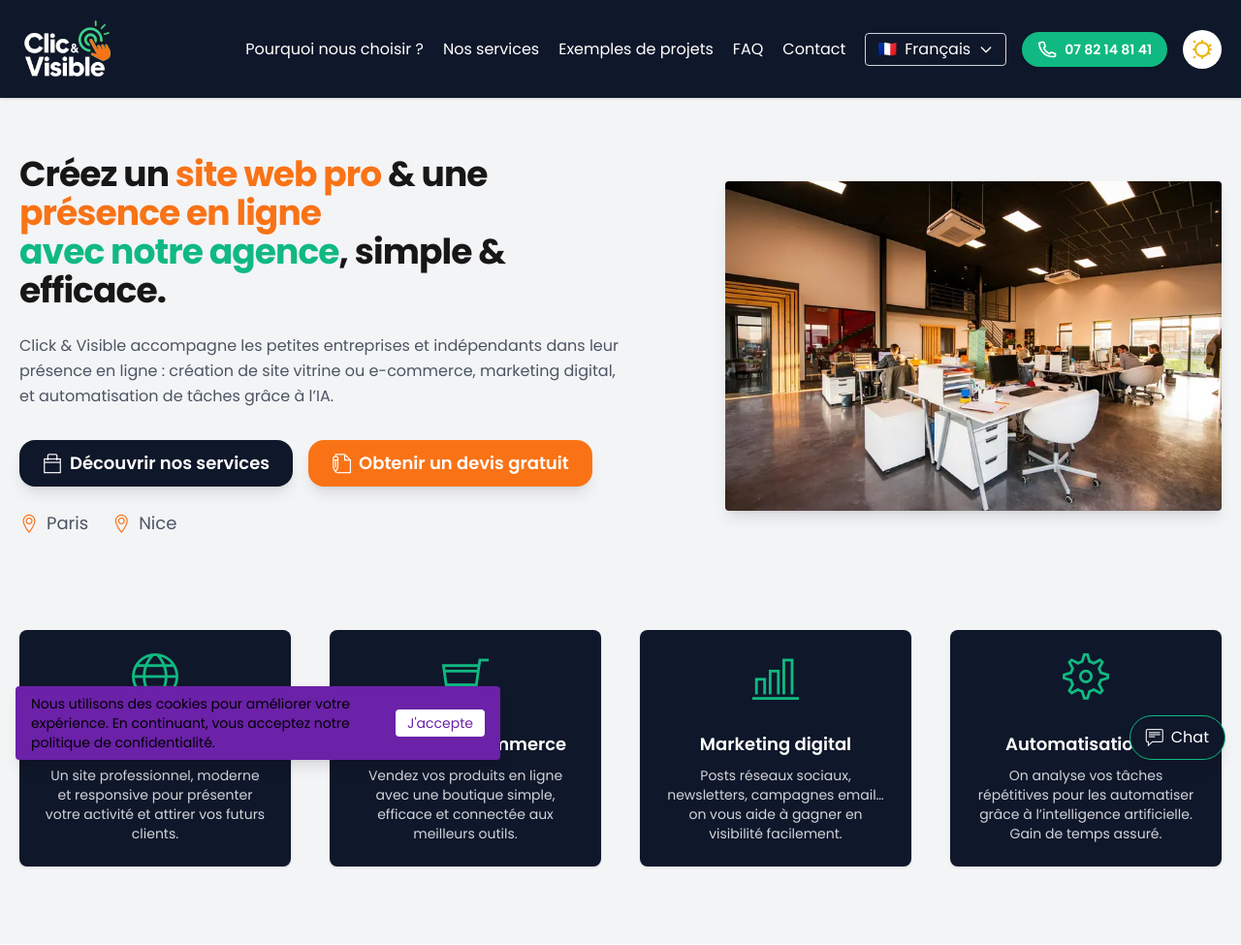
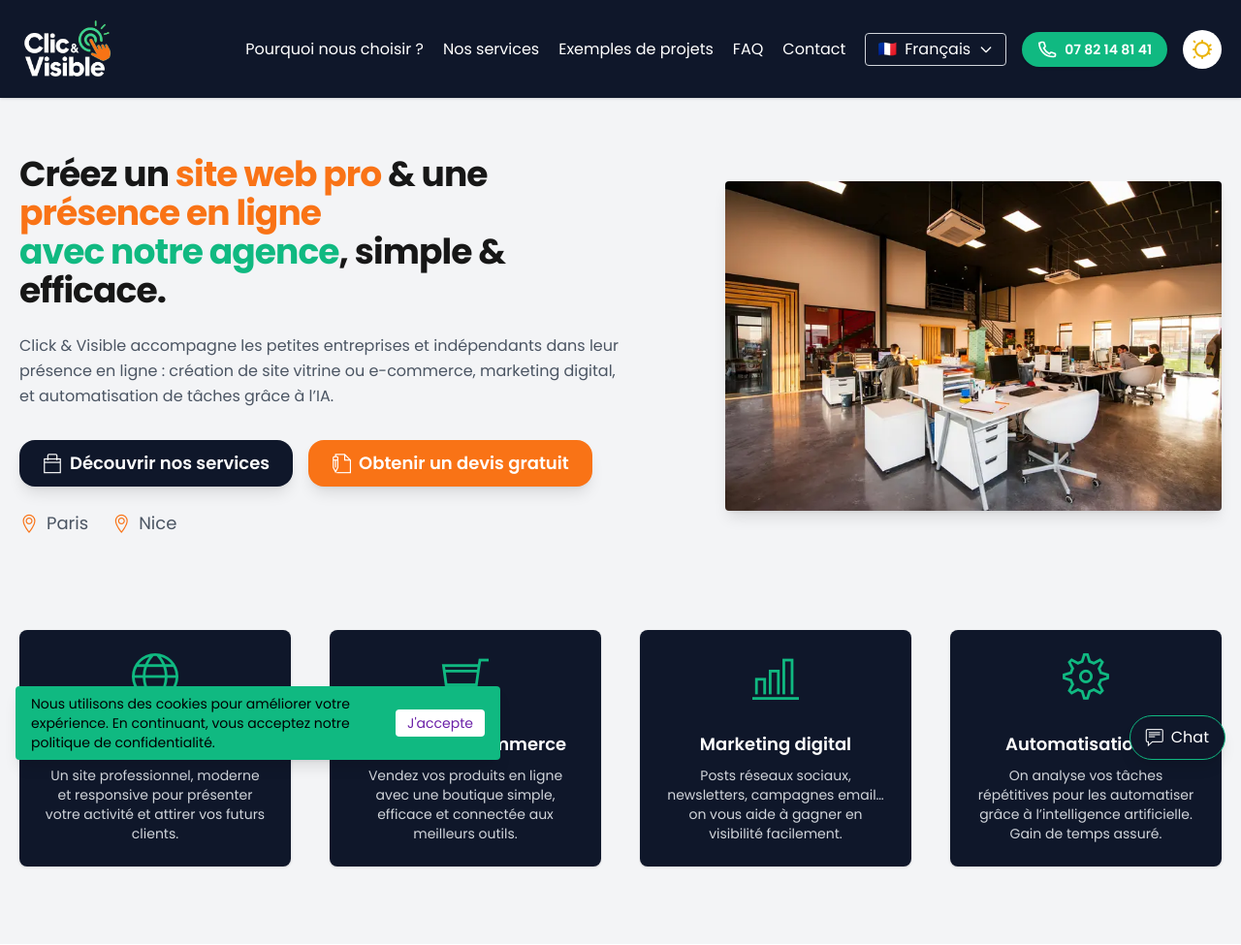
Before and after one commit to webstartMaterial/agency, a PHP site: page /index.php in a window 1280 px wide. Shown: the top 975 px of the page at 97% size. Run offline with PHP 8.4, Linux system fonts and the light colour scheme; grey boxes labelled with a size stand in for pictures from a placeholder-image service; data that the repository does not hold is empty; some libraries are stand-ins or nearby versions.

Commit message:
maj site

```diff
--- a/cookies.php
+++ b/cookies.php
@@ -1,5 +1,5 @@
 <div id="cookie-banner"
-     class="fixed bottom-4 left-4 w-11/12 sm:w-[500px] bg-purple-800 dark:<?= $textTitle; ?> px-4 py-2 z-50 shadow-lg rounded flex items-center justify-between text-sm opacity-0 translate-y-2 transition-all duration-500">
+     class="fixed bottom-4 left-4 w-11/12 sm:w-[500px] <?= $bgTernary; ?> dark:<?= $textTitle; ?> px-4 py-2 z-50 shadow-lg rounded flex items-center justify-between text-sm opacity-0 translate-y-2 transition-all duration-500">
   <span><?= htmlspecialchars($content['cookies']['message']) ?></span>
   <button id="accept-cookies"
           class="bg-white text-purple-800 hover:bg-gray-100 font-medium px-3 py-1 rounded ml-4 whitespace-nowrap">
```
